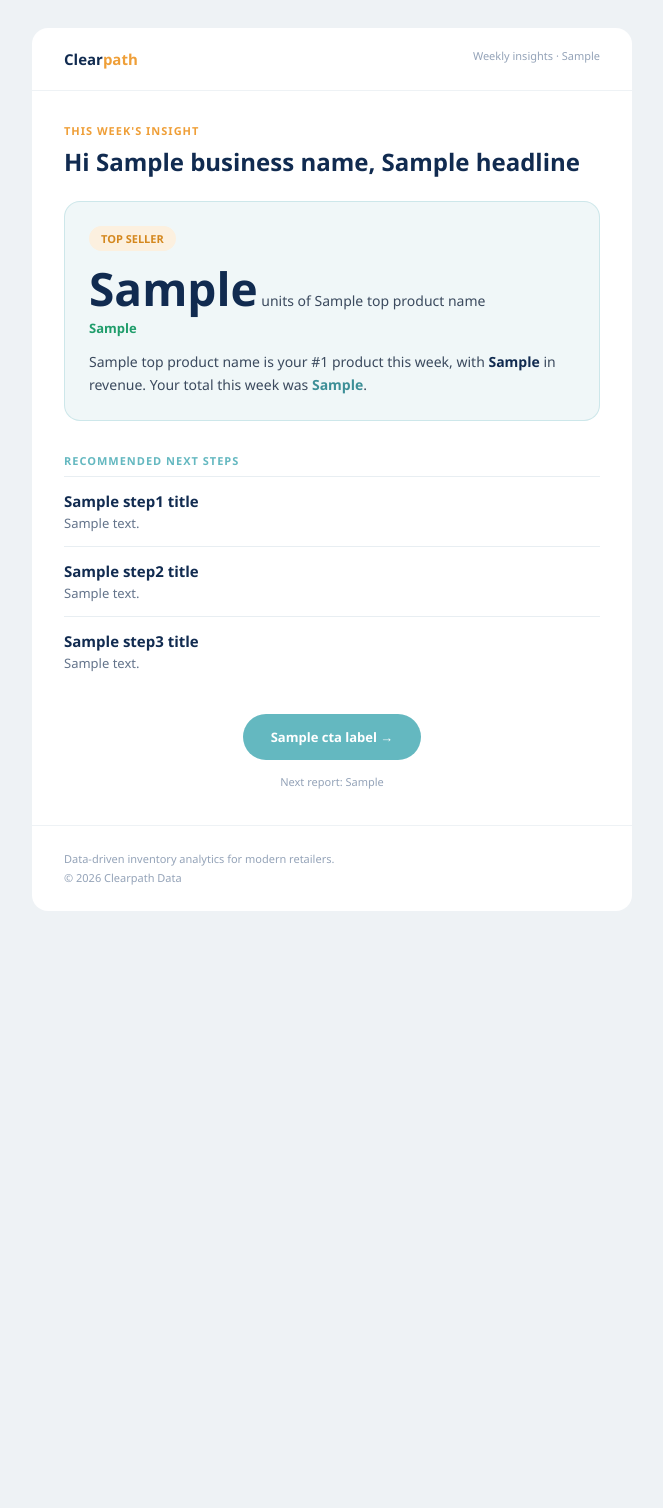
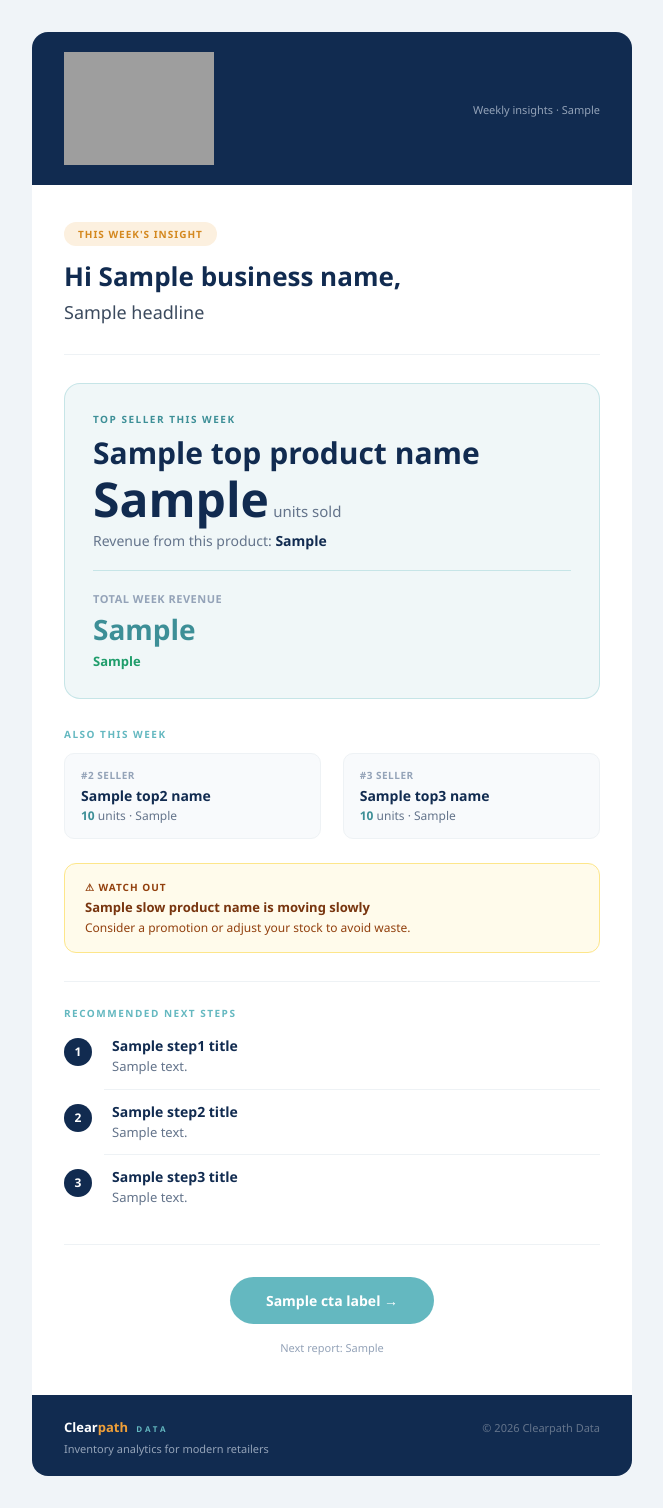
Before and after one commit to mccastanedap/clearpath, a Python web app: template templates/insights_email.html in a window 1280 px wide. Shown: the whole page, without its empty margins (308-971 px from the left). Before the commit the page ends 911 px from the top, so only its background shows below. Run offline with Jinja, Linux system fonts and the light colour scheme; the template is opened without the code that fills it: most values are stand-ins (such as "Sample title", 1, 10 or a date in 2020); grey boxes are pictures that could not be loaded.

Commit message:
Redesign insights and error emails with new template and logo

```diff
--- a/templates/insights_email.html
+++ b/templates/insights_email.html
@@ -1,49 +1,143 @@
 <!DOCTYPE html>
-<html>
+<html lang="en">
 <head>
   <meta charset="utf-8">
   <meta name="viewport" content="width=device-width, initial-scale=1">
+  <title>Weekly Insights - Clearpath Data</title>
 </head>
-<body style="margin:0;padding:0;background:#eef2f5;">
-  <table role="presentation" width="100%" cellpadding="0" cellspacing="0" border="0" style="background:#eef2f5;">
-    <tr><td align="center" style="padding:28px 12px;">
-      <table role="presentation" width="600" cellpadding="0" cellspacing="0" border="0" style="width:600px;max-width:600px;background:#ffffff;border-radius:16px;overflow:hidden;font-family:'Segoe UI',Helvetica,Arial,sans-serif;">
+<body style="margin:0;padding:0;background:#f0f4f8;font-family:'Segoe UI',Helvetica,Arial,sans-serif;">
+  <table role="presentation" width="100%" cellpadding="0" cellspacing="0" border="0" style="background:#f0f4f8;">
+    <tr><td align="center" style="padding:32px 12px;">
+      <table role="presentation" width="600" cellpadding="0" cellspacing="0" border="0" style="width:600px;max-width:600px;">
 
-        <tr><td style="padding:20px 32px;border-bottom:1px solid #eef2f5;">
-          <span style="font-size:15px;font-weight:700;color:#112b50;">Clear</span><span style="font-size:15px;font-weight:700;color:#ef9f38;">path</span>
-          <span style="font-size:11px;color:#94a3b8;float:right;">Weekly insights &middot; {{week_range}}</span>
+        <tr><td style="background:#112b50;border-radius:16px 16px 0 0;padding:20px 32px;">
+          <table role="presentation" width="100%" cellpadding="0" cellspacing="0" border="0">
+            <tr>
+              <td style="vertical-align:middle;">
+                <img src="https://clearpathdata.org/images/logo-email.png" alt="Clearpath Data" width="150" height="auto" style="display:block;border:0;max-width:150px;height:auto;" />
+              </td>
+              <td align="right" style="vertical-align:middle;">
+                <span style="font-size:11px;color:#94a3b8;">Weekly insights &middot; {{week_range}}</span>
+              </td>
+            </tr>
+          </table>
         </td></tr>
 
-        <tr><td style="padding:32px 32px 0;">
-          <div style="font-size:11px;font-weight:700;color:#ef9f38;letter-spacing:1px;text-transform:uppercase;">This week's insight</div>
-          <div style="font-size:24px;font-weight:600;color:#112b50;margin-top:8px;line-height:1.3;">Hi {{business_name}}, {{headline}}</div>
+        <tr><td style="background:#ffffff;padding:36px 32px 28px;">
+          <div style="display:inline-block;background:#fcf0df;border-radius:999px;padding:5px 14px;font-size:10px;font-weight:700;color:#d4881f;letter-spacing:1px;text-transform:uppercase;">This week's insight</div>
+          <div style="font-size:26px;font-weight:700;color:#112b50;margin-top:14px;line-height:1.3;">Hi {{business_name}},</div>
+          <div style="font-size:18px;font-weight:400;color:#3b4a5e;margin-top:6px;line-height:1.5;">{{headline}}</div>
         </td></tr>
 
-        <tr><td style="padding:24px 32px 0;">
-          <table role="presentation" width="100%" cellpadding="0" cellspacing="0" border="0" style="background:#f0f7f8;border:1px solid rgba(100,184,192,0.25);border-radius:16px;">
-            <tr><td style="padding:24px;">
-              <div style="display:inline-block;background:#fcf0df;border-radius:999px;padding:5px 12px;font-size:11px;font-weight:700;color:#d4881f;">TOP SELLER</div>
-              <div style="margin-top:14px;font-size:46px;font-weight:600;color:#112b50;line-height:1;">{{top_product_units}}<span style="font-size:14px;font-weight:500;color:#3b4a5e;"> units of {{top_product_name}}</span></div>
-              <div style="margin-top:8px;font-size:13px;color:#1f9d6b;font-weight:700;">{{delta_line}}</div>
-              <div style="margin-top:14px;font-size:14px;color:#3b4a5e;line-height:1.6;">{{top_product_name}} is your #1 product this week, with <strong style="color:#112b50;">{{top_product_revenue}}</strong> in revenue. Your total this week was <strong style="color:#3d8f97;">{{week_revenue}}</strong>.</div>
+        <tr><td style="background:#ffffff;padding:0 32px;"><div style="height:1px;background:#eef2f5;"></div></td></tr>
+
+        <tr><td style="background:#ffffff;padding:28px 32px;">
+          <table role="presentation" width="100%" cellpadding="0" cellspacing="0" border="0" style="background:#f0f7f8;border:1px solid rgba(100,184,192,0.3);border-radius:16px;">
+            <tr><td style="padding:28px;">
+              <div style="font-size:10px;font-weight:700;color:#3d8f97;letter-spacing:1.5px;text-transform:uppercase;">Top seller this week</div>
+              <div style="font-size:30px;font-weight:700;color:#112b50;margin-top:10px;line-height:1.1;">{{top_product_name}}</div>
+              <div style="margin-top:6px;">
+                <span style="font-size:48px;font-weight:700;color:#112b50;line-height:1;">{{top_product_units}}</span>
+                <span style="font-size:15px;font-weight:500;color:#64748b;"> units sold</span>
+              </div>
+              <div style="font-size:14px;color:#64748b;margin-top:8px;">Revenue from this product: <strong style="color:#112b50;">{{top_product_revenue}}</strong></div>
+              <div style="height:1px;background:rgba(100,184,192,0.3);margin:20px 0;"></div>
+              <div style="font-size:11px;font-weight:600;color:#94a3b8;text-transform:uppercase;letter-spacing:0.5px;">Total week revenue</div>
+              <div style="font-size:28px;font-weight:700;color:#3d8f97;margin-top:4px;">{{week_revenue}}</div>
+              <div style="font-size:13px;font-weight:600;color:#1f9d6b;margin-top:4px;">{{delta_line}}</div>
             </td></tr>
           </table>
         </td></tr>
 
-        <tr><td style="padding:32px 32px 0;">
-          <div style="font-size:11px;font-weight:700;color:#64b8c0;letter-spacing:1px;text-transform:uppercase;margin-bottom:8px;">Recommended next steps</div>
-          <div style="padding:14px 0;border-top:1px solid #e8eef2;"><div style="font-size:15px;font-weight:600;color:#112b50;">{{step1_title}}</div><div style="font-size:13px;color:#64748b;margin-top:3px;">{{step1_desc}}</div></div>
-          <div style="padding:14px 0;border-top:1px solid #e8eef2;"><div style="font-size:15px;font-weight:600;color:#112b50;">{{step2_title}}</div><div style="font-size:13px;color:#64748b;margin-top:3px;">{{step2_desc}}</div></div>
-          <div style="padding:14px 0;border-top:1px solid #e8eef2;"><div style="font-size:15px;font-weight:600;color:#112b50;">{{step3_title}}</div><div style="font-size:13px;color:#64748b;margin-top:3px;">{{step3_desc}}</div></div>
+        <tr><td style="background:#ffffff;padding:0 32px 24px;">
+          <div style="font-size:10px;font-weight:700;color:#64b8c0;letter-spacing:1.5px;text-transform:uppercase;margin-bottom:12px;">Also this week</div>
+          <table role="presentation" width="100%" cellpadding="0" cellspacing="0" border="0">
+            <tr>
+              <td width="48%" style="background:#f8fafc;border-radius:10px;padding:14px 16px;border:1px solid #eef2f5;">
+                <div style="font-size:10px;font-weight:600;color:#94a3b8;text-transform:uppercase;letter-spacing:0.5px;">#2 Seller</div>
+                <div style="font-size:14px;font-weight:700;color:#112b50;margin-top:4px;">{{top2_name}}</div>
+                <div style="font-size:12px;color:#64748b;margin-top:2px;"><strong style="color:#3d8f97;">{{top2_units}}</strong> units &middot; {{top2_revenue}}</div>
+              </td>
+              <td width="4%"></td>
+              <td width="48%" style="background:#f8fafc;border-radius:10px;padding:14px 16px;border:1px solid #eef2f5;">
+                <div style="font-size:10px;font-weight:600;color:#94a3b8;text-transform:uppercase;letter-spacing:0.5px;">#3 Seller</div>
+                <div style="font-size:14px;font-weight:700;color:#112b50;margin-top:4px;">{{top3_name}}</div>
+                <div style="font-size:12px;color:#64748b;margin-top:2px;"><strong style="color:#3d8f97;">{{top3_units}}</strong> units &middot; {{top3_revenue}}</div>
+              </td>
+            </tr>
+          </table>
         </td></tr>
 
-        <tr><td align="center" style="padding:28px 32px 36px;">
-          <a href="{{cta_url}}" style="display:inline-block;background:#64b8c0;color:#ffffff;font-size:13px;font-weight:600;line-height:46px;padding:0 28px;border-radius:999px;text-decoration:none;">{{cta_label}} &rarr;</a>
-          <div style="font-size:11px;color:#94a3b8;margin-top:14px;">Next report: {{next_report}}</div>
+        <tr><td style="background:#ffffff;padding:0 32px 28px;">
+          <table role="presentation" width="100%" cellpadding="0" cellspacing="0" border="0" style="background:#fffbeb;border:1px solid #fde68a;border-radius:12px;">
+            <tr><td style="padding:16px 20px;">
+              <div style="font-size:10px;font-weight:700;color:#92400e;text-transform:uppercase;letter-spacing:1px;">&#9888; Watch out</div>
+              <div style="font-size:13px;font-weight:600;color:#78350f;margin-top:4px;">{{slow_product_name}} is moving slowly</div>
+              <div style="font-size:12px;color:#92400e;margin-top:3px;">Consider a promotion or adjust your stock to avoid waste.</div>
+            </td></tr>
+          </table>
         </td></tr>
 
-        <tr><td style="padding:24px 32px;border-top:1px solid #eef2f5;font-size:11px;color:#94a3b8;line-height:1.7;">
-          Data-driven inventory analytics for modern retailers.<br>&copy; 2026 Clearpath Data
+        <tr><td style="background:#ffffff;padding:0 32px;"><div style="height:1px;background:#eef2f5;"></div></td></tr>
+
+        <tr><td style="background:#ffffff;padding:24px 32px 28px;">
+          <div style="font-size:10px;font-weight:700;color:#64b8c0;letter-spacing:1.5px;text-transform:uppercase;margin-bottom:16px;">Recommended next steps</div>
+          <table role="presentation" width="100%" cellpadding="0" cellspacing="0" border="0" style="margin-bottom:10px;">
+            <tr>
+              <td width="36" valign="top" style="padding-top:2px;">
+                <div style="width:28px;height:28px;background:#112b50;border-radius:50%;text-align:center;line-height:28px;font-size:12px;font-weight:700;color:#ffffff;">1</div>
+              </td>
+              <td style="padding-left:12px;">
+                <div style="font-size:14px;font-weight:600;color:#112b50;">{{step1_title}}</div>
+                <div style="font-size:13px;color:#64748b;margin-top:2px;line-height:1.5;">{{step1_desc}}</div>
+              </td>
+            </tr>
+          </table>
+          <div style="height:1px;background:#eef2f5;margin:12px 0 12px 40px;"></div>
+          <table role="presentation" width="100%" cellpadding="0" cellspacing="0" border="0" style="margin-bottom:10px;">
+            <tr>
+              <td width="36" valign="top" style="padding-top:2px;">
+                <div style="width:28px;height:28px;background:#112b50;border-radius:50%;text-align:center;line-height:28px;font-size:12px;font-weight:700;color:#ffffff;">2</div>
+              </td>
+              <td style="padding-left:12px;">
+                <div style="font-size:14px;font-weight:600;color:#112b50;">{{step2_title}}</div>
+                <div style="font-size:13px;color:#64748b;margin-top:2px;line-height:1.5;">{{step2_desc}}</div>
+              </td>
+            </tr>
+          </table>
+          <div style="height:1px;background:#eef2f5;margin:12px 0 12px 40px;"></div>
+          <table role="presentation" width="100%" cellpadding="0" cellspacing="0" border="0">
+            <tr>
+              <td width="36" valign="top" style="padding-top:2px;">
+                <div style="width:28px;height:28px;background:#112b50;border-radius:50%;text-align:center;line-height:28px;font-size:12px;font-weight:700;color:#ffffff;">3</div>
+              </td>
+              <td style="padding-left:12px;">
+                <div style="font-size:14px;font-weight:600;color:#112b50;">{{step3_title}}</div>
+                <div style="font-size:13px;color:#64748b;margin-top:2px;line-height:1.5;">{{step3_desc}}</div>
+              </td>
+            </tr>
+          </table>
+        </td></tr>
+
+        <tr><td align="center" style="background:#ffffff;padding:8px 32px 40px;">
+          <div style="height:1px;background:#eef2f5;margin-bottom:32px;"></div>
+          <a href="{{cta_url}}" style="display:inline-block;background:#64b8c0;color:#ffffff;font-size:14px;font-weight:600;padding:14px 36px;border-radius:999px;text-decoration:none;">{{cta_label}} &rarr;</a>
+          <div style="font-size:11px;color:#94a3b8;margin-top:16px;">Next report: {{next_report}}</div>
+        </td></tr>
+
+        <tr><td style="background:#112b50;border-radius:0 0 16px 16px;padding:20px 32px;">
+          <table role="presentation" width="100%" cellpadding="0" cellspacing="0" border="0">
+            <tr>
+              <td>
+                <span style="font-size:13px;font-weight:700;color:#ffffff;">Clear</span><span style="font-size:13px;font-weight:700;color:#ef9f38;">path</span>
+                <span style="font-size:8px;font-weight:700;letter-spacing:3px;color:#64b8c0;margin-left:4px;">DATA</span>
+                <div style="font-size:11px;color:#94a3b8;margin-top:4px;">Inventory analytics for modern retailers</div>
+              </td>
+              <td align="right" style="vertical-align:top;">
+                <span style="font-size:11px;color:#64748b;">&copy; 2026 Clearpath Data</span>
+              </td>
+            </tr>
+          </table>
         </td></tr>
 
       </table>
```
Also changed, not shown: main.py (+28 -7 lines), src/email_sender.py (+34 -36 lines), templates/error_email.html (added, +77 -0 lines).
